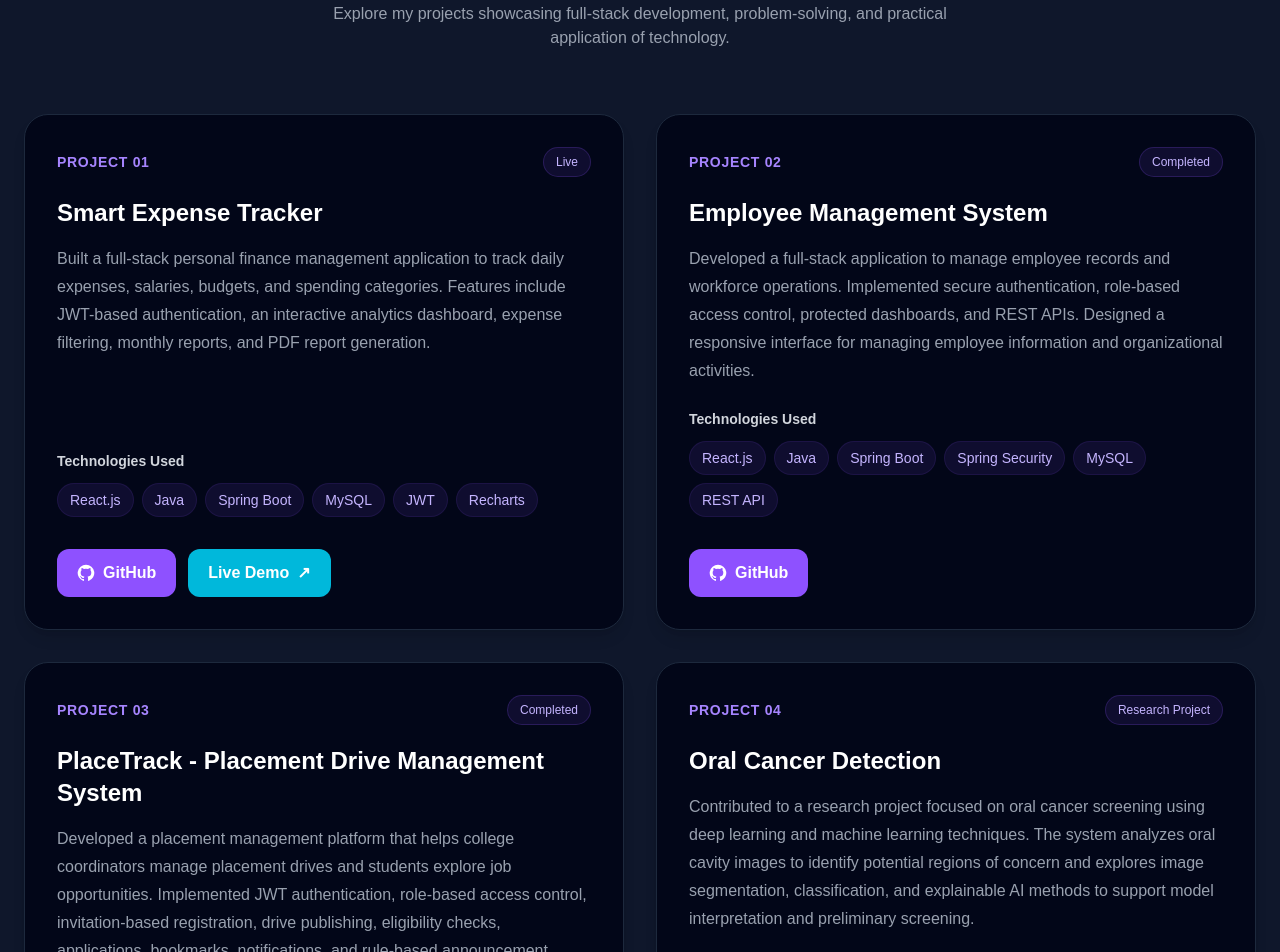
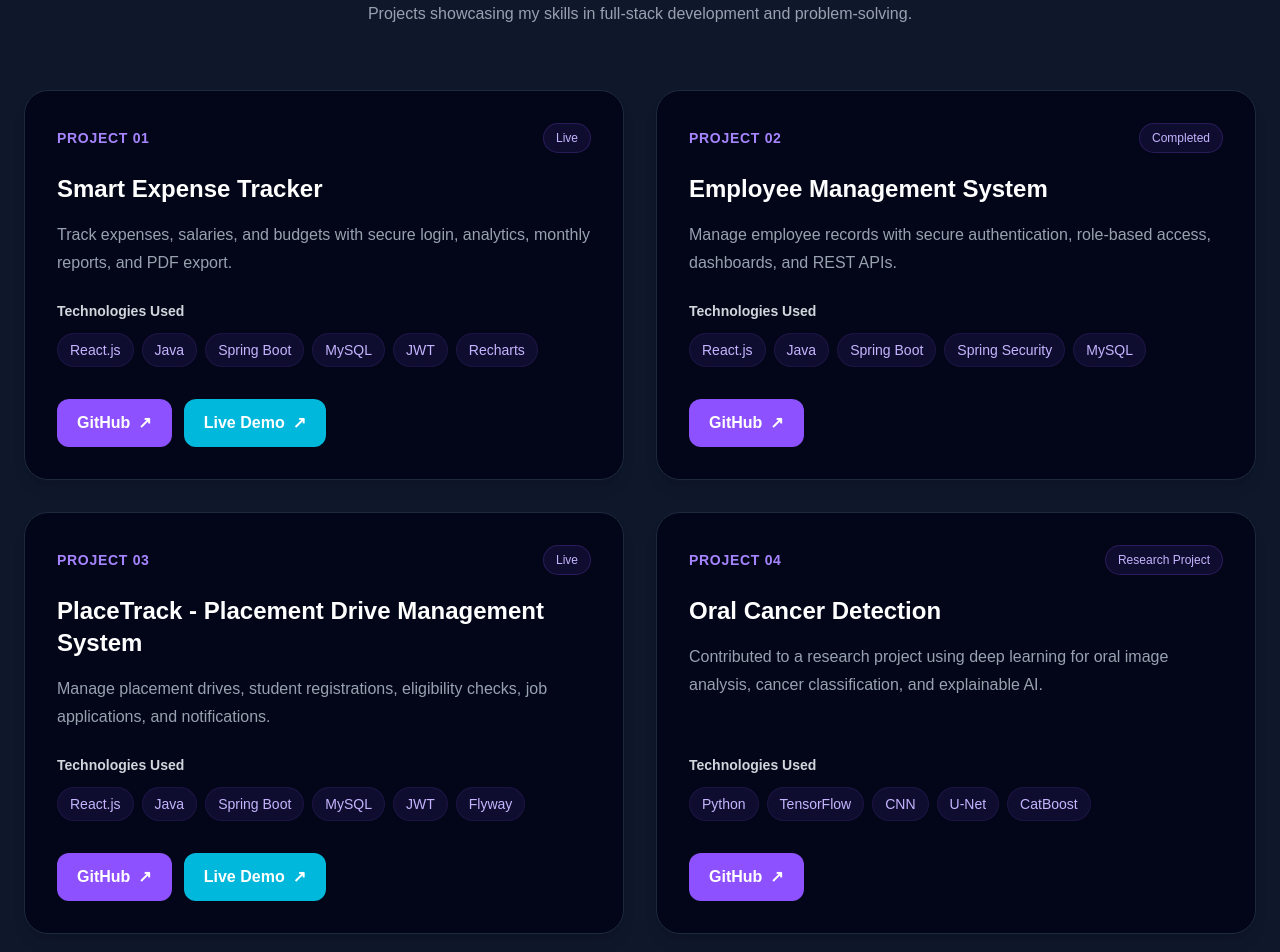
Before and after one commit to Benasir400/portfolio, a React (Vite) app: page / in a window 1280 px wide. Shown: the part 2140-3092 px from the top of the page. Built offline with nearby package versions, Linux system fonts and the light colour scheme.

Commit message:
Updated Project

```diff
--- a/src/components/Projects.jsx
+++ b/src/components/Projects.jsx
@@ -3,131 +3,79 @@ export default function Projects() {
     {
       title: "Smart Expense Tracker",
       description:
-        "Built a full-stack personal finance management application to track daily expenses, salaries, budgets, and spending categories. Features include JWT-based authentication, an interactive analytics dashboard, expense filtering, monthly reports, and PDF report generation.",
-      tech: [
-        "React.js",
-        "Java",
-        "Spring Boot",
-        "MySQL",
-        "JWT",
-        "Recharts",
-      ],
-      github:
-        "https://github.com/Benasir400/smart-expense-tracker",
-      demo:
-        "https://smart-expense-tracker-chi-two.vercel.app/",
+        "Track expenses, salaries, and budgets with secure login, analytics, monthly reports, and PDF export.",
+      tech: ["React.js", "Java", "Spring Boot", "MySQL", "JWT", "Recharts"],
+      github: "https://github.com/Benasir400/smart-expense-tracker",
+      demo: "https://smart-expense-tracker-chi-two.vercel.app/",
       status: "Live",
-      featured: true,
     },
-
     {
       title: "Employee Management System",
       description:
-        "Developed a full-stack application to manage employee records and workforce operations. Implemented secure authentication, role-based access control, protected dashboards, and REST APIs. Designed a responsive interface for managing employee information and organizational activities.",
-      tech: [
-        "React.js",
-        "Java",
-        "Spring Boot",
-        "Spring Security",
-        "MySQL",
-        "REST API",
-      ],
-      github:
-        "https://github.com/Benasir400/employee-management-system",
+        "Manage employee records with secure authentication, role-based access, dashboards, and REST APIs.",
+      tech: ["React.js", "Java", "Spring Boot", "Spring Security", "MySQL"],
+      github: "https://github.com/Benasir400/employee-management-system",
       status: "Completed",
-      featured: true,
     },
-
     {
       title: "PlaceTrack - Placement Drive Management System",
       description:
-        "Developed a placement management platform that helps college coordinators manage placement drives and students explore job opportunities. Implemented JWT authentication, role-based access control, invitation-based registration, drive publishing, eligibility checks, applications, bookmarks, notifications, and rule-based announcement parsing. Integrated React dashboards with Spring Boot REST APIs and database migrations.",
-      tech: [
-        "React.js",
-        "Java",
-        "Spring Boot",
-        "Spring Security",
-        "MySQL",
-        "Flyway",
-        "JWT",
-        "REST API",
-      ],
+        "Manage placement drives, student registrations, eligibility checks, job applications, and notifications.",
+      tech: ["React.js", "Java", "Spring Boot", "MySQL", "JWT", "Flyway"],
       github: "https://github.com/Benasir400/Placement-Tracker",
-      status: "Completed",
-      featured: true,
+      demo: "https://placement-tracker-frontend-iota.vercel.app/",
+      status: "Live",
     },
-
     {
       title: "Oral Cancer Detection",
       description:
-        "Contributed to a research project focused on oral cancer screening using deep learning and machine learning techniques. The system analyzes oral cavity images to identify potential regions of concern and explores image segmentation, classification, and explainable AI methods to support model interpretation and preliminary screening.",
-      tech: [
-        "Python",
-        "TensorFlow",
-        "CNN",
-        "U-Net",
-        "CatBoost",
-        "Explainable AI",
-      ],
-      github:
-        "https://github.com/Benasir400/oral_cancer",
+        "Contributed to a research project using deep learning for oral image analysis, cancer classification, and explainable AI.",
+      tech: ["Python", "TensorFlow", "CNN", "U-Net", "CatBoost"],
+      github: "https://github.com/Benasir400/oral_cancer",
       status: "Research Project",
-      featured: true,
     },
   ];
 
   return (
-    <section
-      id="projects"
-      className="py-24 px-6 bg-slate-900"
-    >
+    <section id="projects" className="py-24 px-6 bg-slate-900">
       <div className="max-w-7xl mx-auto">
-        {/* Section Heading */}
         <div className="text-center mb-16">
           <h2 className="text-4xl md:text-5xl font-bold text-violet-400">
             Featured Projects
           </h2>
-
           <p className="text-gray-400 mt-4 max-w-2xl mx-auto">
-            Explore my projects showcasing full-stack development,
-            problem-solving, and practical application of technology.
+            Projects showcasing my skills in full-stack development and
+            problem-solving.
           </p>
         </div>
 
-        {/* Project Cards */}
         <div className="grid md:grid-cols-2 gap-8">
           {projects.map((project, index) => (
             <div
               key={project.title}
               className="group bg-slate-950 border border-slate-800 rounded-3xl p-8 hover:border-violet-500 hover:-translate-y-2 transition-all duration-300 shadow-lg flex flex-col"
             >
-              {/* Project Number and Status */}
               <div className="flex justify-between items-center mb-5 gap-3">
                 <span className="text-violet-400 font-semibold text-sm tracking-wider">
                   PROJECT {String(index + 1).padStart(2, "0")}
                 </span>
-
-                <span className="text-xs bg-violet-500/10 text-violet-300 border border-violet-500/20 px-3 py-1.5 rounded-full whitespace-nowrap">
+                <span className="text-xs bg-violet-500/10 text-violet-300 border border-violet-500/20 px-3 py-1.5 rounded-full">
                   {project.status}
                 </span>
               </div>
 
-              {/* Project Title */}
               <h3 className="text-2xl font-bold text-white mb-4 group-hover:text-violet-300 transition-colors">
                 {project.title}
               </h3>
 
-              {/* Project Description */}
               <p className="text-gray-400 leading-7 mb-6 flex-grow">
                 {project.description}
               </p>
 
-              {/* Technologies */}
               <div className="mb-8">
                 <h4 className="text-sm font-semibold text-gray-300 mb-3">
                   Technologies Used
                 </h4>
-
                 <div className="flex flex-wrap gap-2">
                   {project.tech.map((tech) => (
                     <span
@@ -140,7 +88,6 @@ export default function Projects() {
                 </div>
               </div>
 
-              {/* Project Links */}
               <div className="flex gap-3 flex-wrap mt-auto">
                 <a
                   href={project.github}
@@ -148,17 +95,7 @@ export default function Projects() {
                   rel="noopener noreferrer"
                   className="inline-flex items-center gap-2 bg-violet-500 hover:bg-violet-600 text-white px-5 py-3 rounded-xl font-semibold transition-colors"
                 >
-                  <svg
-                    xmlns="http://www.w3.org/2000/svg"
-                    width="18"
-                    height="18"
-                    viewBox="0 0 24 24"
-                    fill="currentColor"
-                    aria-hidden="true"
-                  >
-                    <path d="M12 .9a11.1 11.1 0 0 0-3.51 21.63c.55.1.76-.24.76-.54v-2.08c-3.1.67-3.75-1.32-3.75-1.32-.5-1.28-1.24-1.62-1.24-1.62-1.01-.69.08-.68.08-.68 1.12.08 1.7 1.15 1.7 1.15.99 1.7 2.6 1.21 3.23.92.1-.72.39-1.21.7-1.49-2.47-.28-5.07-1.24-5.07-5.5 0-1.22.44-2.22 1.15-3-.12-.28-.5-1.42.11-2.95 0 0 .94-.3 3.05 1.14a10.6 10.6 0 0 1 5.55 0c2.11-1.44 3.04-1.14 3.04-1.14.61 1.53.23 2.67.12 2.95.71.78 1.14 1.78 1.14 3.01 0 4.27-2.6 5.21-5.08 5.49.4.35.75 1.02.75 2.06v3.06c0 .3.2.65.76.54A11.1 11.1 0 0 0 12 .9Z" />
-                  </svg>
-                  GitHub
+                  GitHub <span aria-hidden="true">↗</span>
                 </a>
 
                 {project.demo && (
@@ -168,8 +105,7 @@ export default function Projects() {
                     rel="noopener noreferrer"
                     className="inline-flex items-center gap-2 bg-cyan-500 hover:bg-cyan-600 text-white px-5 py-3 rounded-xl font-semibold transition-colors"
                   >
-                    Live Demo
-                    <span aria-hidden="true">↗</span>
+                    Live Demo <span aria-hidden="true">↗</span>
                   </a>
                 )}
               </div>
--- a/src/pages/portfolio.jsx
+++ b/src/pages/portfolio.jsx
@@ -21,10 +21,11 @@ export default function Portfolio() {
 
 
       <Projects />
+      <Education />
 
       <Certifications />
 
-      <Education />
+
 
 
       <Contact />
```
